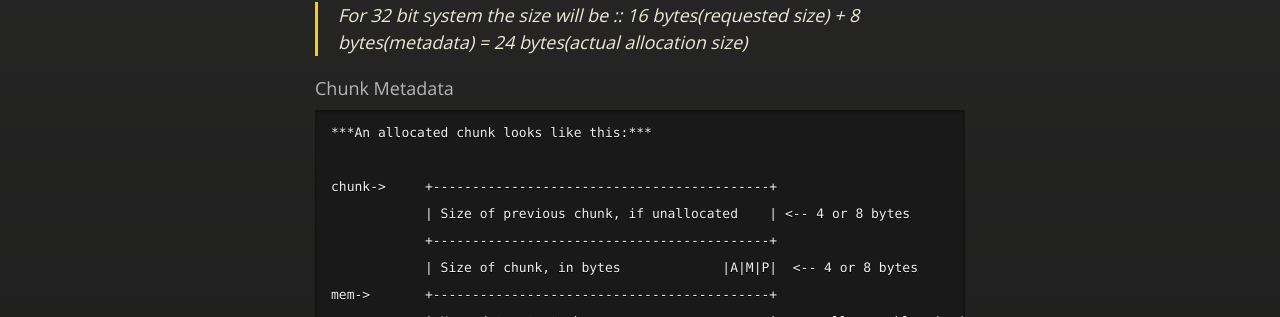
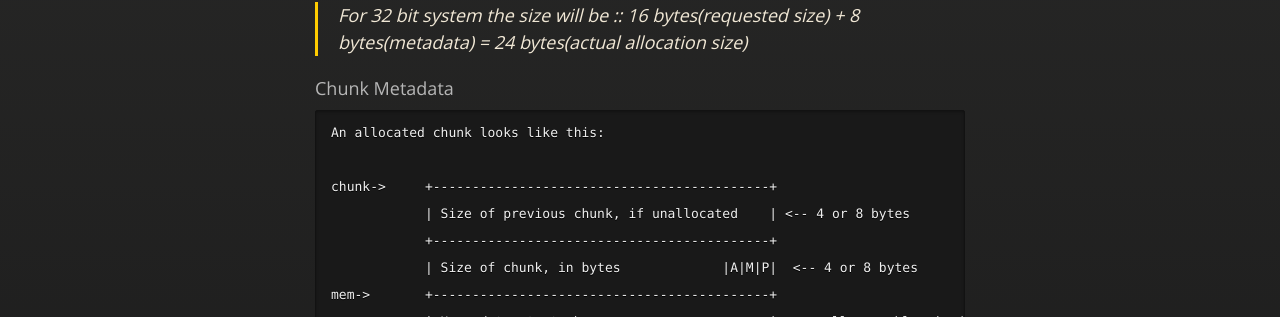
Before and after one commit to stackxbyte/stackxbyte.github.io, a Jekyll site: the page built from posts/heap_exploitation/heap_exploitation_journey_part1.md, in a window 1280 px wide and 900 px high, scrolled down 5599 px. Shown: the part 135-452 px from the top of the window. Built offline with Jekyll 4.4.1, drawn with Linux system fonts in a browser that asks for light colours; our own code applies the rules of GitHub Pages for plain Markdown files; some of the changed text lies outside the part shown.

````diff
--- a/posts/heap_exploitation/heap_exploitation_journey_part1.md
+++ b/posts/heap_exploitation/heap_exploitation_journey_part1.md
@@ -166,7 +166,7 @@ Whenever you call the malloc function to allocate some block of memory it simply
 ### Chunk Metadata
 
 ```markdown
-***An allocated chunk looks like this:***
+An allocated chunk looks like this:
 
 chunk->     +-------------------------------------------+
             | Size of previous chunk, if unallocated    | <-- 4 or 8 bytes
@@ -213,7 +213,7 @@ The glibc memory allocator organizes free memory chunks into various bins to opt
 ***Small bins*** handle chunks that are between 65 bytes and 512 bytes and are managed as doubly linked lists using both `fd` (forward) and `bk` (backward) pointers. There are 62 Small bins, each corresponding to a specific size class. The use of doubly linked lists allows efficient traversal and management of free chunks, although it introduces more complexity compared to the simpler Fastbins and Tcache bins.
 
 ```markdown
-***Small Bins ( 65 bytes to 512 bytes)***
+Small Bins ( 65 bytes to 512 bytes)
 +--------------+
 | Smallbin[0]  |
 +--------------+
@@ -238,7 +238,7 @@ The glibc memory allocator organizes free memory chunks into various bins to opt
 ***Fastbins*** are designed for very quick allocation and deallocation of small chunks, typically up to 64 bytes. Managed as singly linked lists using the `fd` (forward) pointer, there are 10 Fastbins (usually indexed from 0 to 9) in the array, each corresponding to a specific size class. When a chunk of memory is freed, it is added to the appropriate Fastbin list, making it available for rapid reallocation.
 
 ```
-***Fastbins ( <= 64 bytes)***
+Fastbins ( <= 64 bytes)
 +------------+
 | Fastbin[0] |
 +------------+
@@ -264,7 +264,7 @@ The glibc memory allocator organizes free memory chunks into various bins to opt
 ***Large bins*** are used for chunks larger than 512 bytes and are also managed as doubly linked lists with `fd` and `bk` pointers. There are 63 Large bins, with each entry in the Largebin array corresponding to a range of chunk sizes rather than a specific size class. This approach is necessary to efficiently manage larger chunks of memory, but it also means that operations involving Large bins are typically slower and more complex due to the need to maintain sorted order and manage larger memory areas.
 
 ```markdown
-***Large Bins ( > 512 bytes)***
+Large Bins ( > 512 bytes)
 +--------------+
 | Largebin[0]  |
 +--------------+
@@ -290,7 +290,7 @@ The glibc memory allocator organizes free memory chunks into various bins to opt
 ***Tcache bins*** also use singly linked lists with the `fd` pointer but are stored in thread-local storage to improve performance and reduce contention. There are 64 Tcache bins, each corresponding to a specific size class, similar to Fastbins, but they can hold a limited number of chunks (typically 64 per bin). This caching mechanism speeds up allocation and deallocation operations by avoiding global locks and directly accessing recently freed chunks within the same thread.
 
 ```markdown
-***Tcache Bins ( <= 64 bytes)***
+Tcache Bins ( <= 64 bytes)
 +------------+
 | Tcache[0]  |
 +------------+
````
